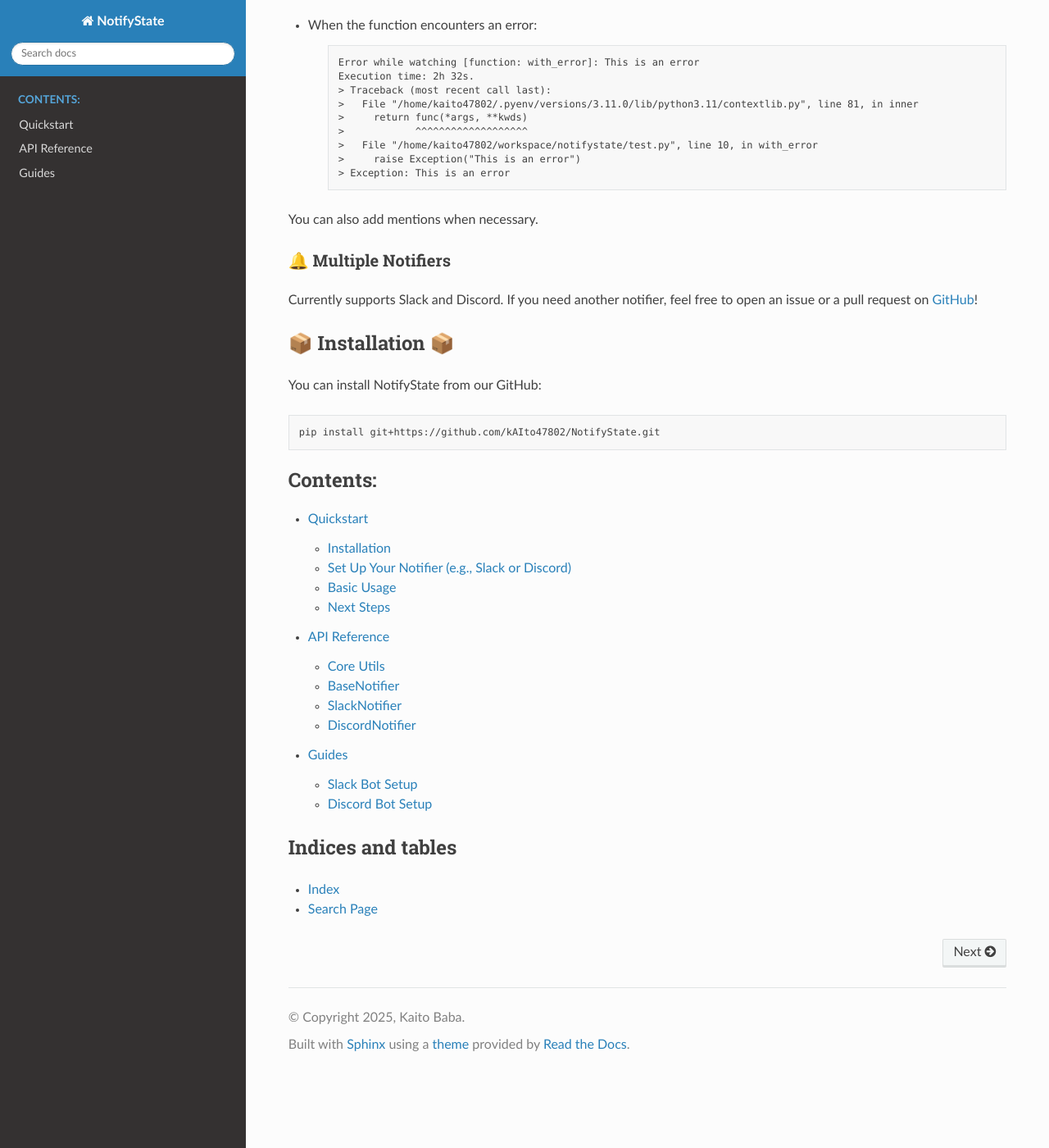
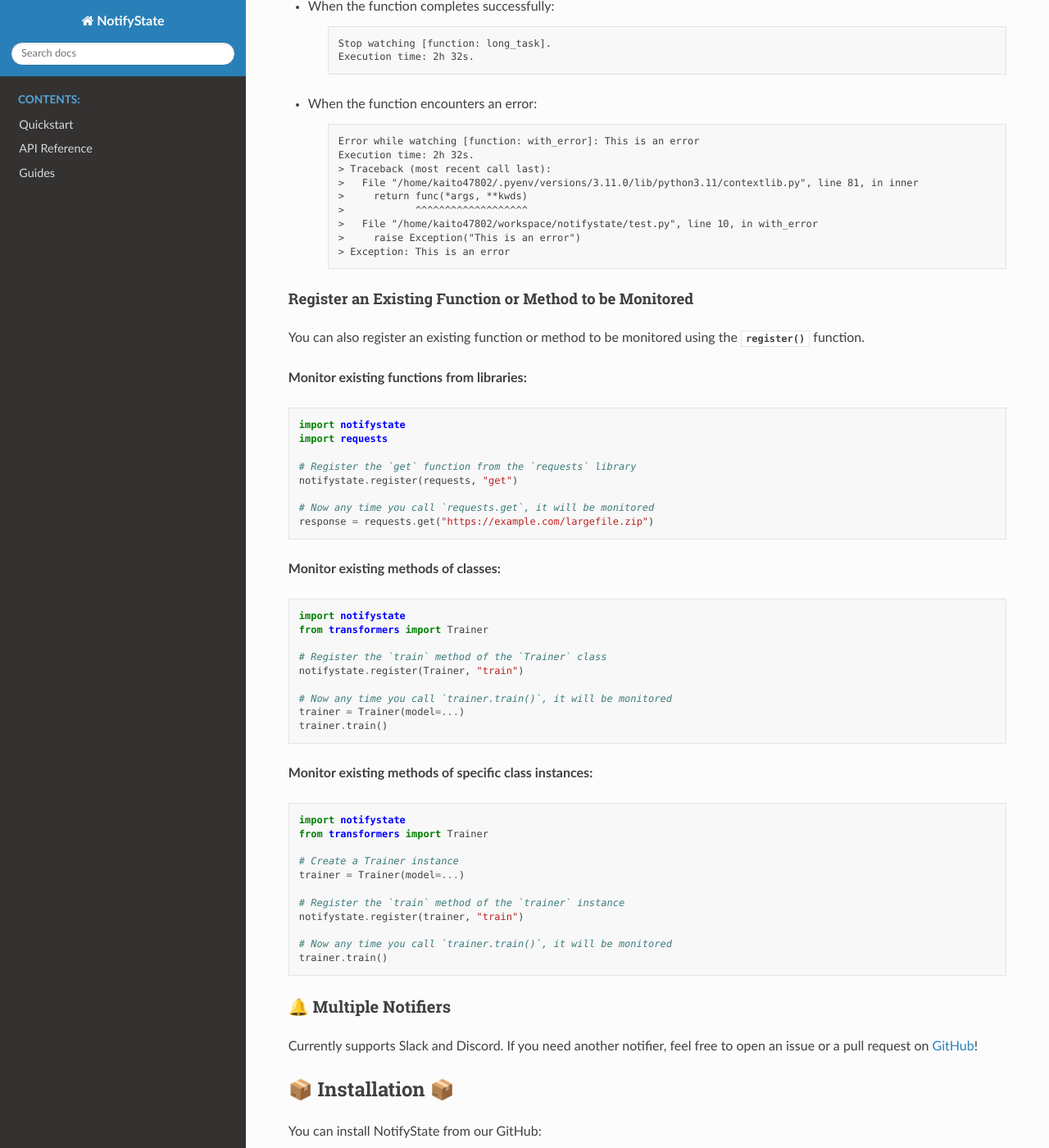
Before and after one commit to kAIto47802/notist, a Sphinx documentation site: the page built from docs/index.rst, in a window 1280 px wide and 1400 px high, scrolled down 1409 px. Shown: the whole window at 82% size. Built offline with Sphinx 7.4.7 and the Read the Docs theme 3.1.0, drawn with Linux system fonts in a browser that asks for light colours; some of the changed text lies outside the part shown.

Commit message:
Update docs

```diff
--- a/docs/index.rst
+++ b/docs/index.rst
@@ -38,6 +38,11 @@
 
 🛠️ Easy Integration with Simple API
 ^^^^^^^^^^^^^^^^^^^^^^^^^^^^^^^^^^^
+
+For more detailed usage, please refer to the :doc:`api` or the :doc:`quickstart` guide.
+
+Watch Your Functions and Blocks of Code
+~~~~~~~~~~~~~~~~~~~~~~~~~~~~~~~~~~~~~~~
 
 You can use the :func:`~notifystate._core.watch` helper either as a function decorator or as a context manager around a block of code:
 
@@ -98,10 +103,53 @@
       >     raise Exception("This is an error")
       > Exception: This is an error
 
-You can also add mentions when necessary.
+Register an Existing Function or Method to be Monitored
+~~~~~~~~~~~~~~~~~~~~~~~~~~~~~~~~~~~~~~~~~~~~~~~~~~~~~~~
 
+You can also register an existing function or method to be monitored using the :func:`~notifystate._core.register` function.
 
+**Monitor existing functions from libraries:**
 
+.. code-block:: python
+
+   import notifystate
+   import requests
+
+   # Register the `get` function from the `requests` library
+   notifystate.register(requests, "get")
+
+   # Now any time you call `requests.get`, it will be monitored
+   response = requests.get("https://example.com/largefile.zip")
+
+**Monitor existing methods of classes:**
+
+.. code-block:: python
+
+   import notifystate
+   from transformers import Trainer
+
+   # Register the `train` method of the `Trainer` class
+   notifystate.register(Trainer, "train")
+
+   # Now any time you call `trainer.train()`, it will be monitored
+   trainer = Trainer(model=...)
+   trainer.train()
+
+**Monitor existing methods of specific class instances:**
+
+.. code-block:: python
+
+   import notifystate
+   from transformers import Trainer
+
+   # Create a Trainer instance
+   trainer = Trainer(model=...)
+
+   # Register the `train` method of the `trainer` instance
+   notifystate.register(trainer, "train")
+
+   # Now any time you call `trainer.train()`, it will be monitored
+   trainer.train()
 
 🔔 Multiple Notifiers
 ^^^^^^^^^^^^^^^^^^^^^
```
Also changed, not shown: README.md (+48 -1 lines), docs/quickstart.rst (+9 -9 lines), 1 other file.
